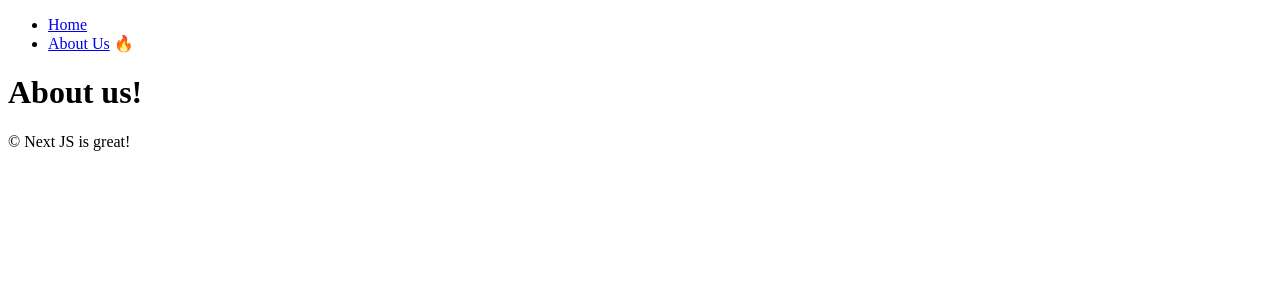
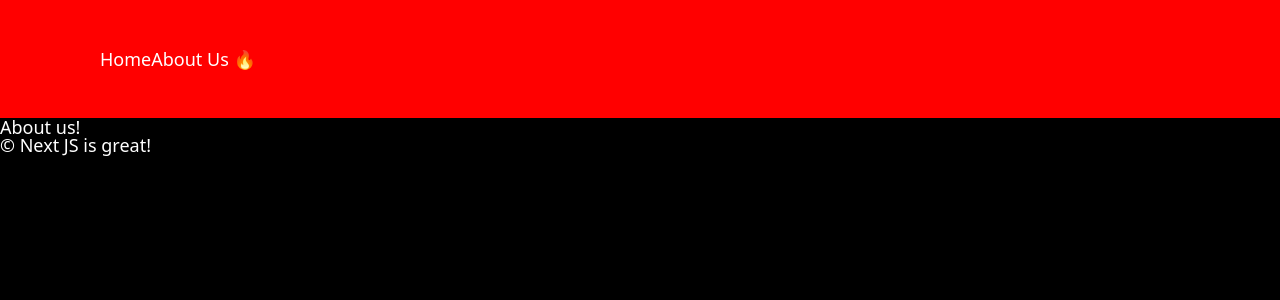
Before and after one commit to systic2/learn-nextjs14, a Next.js app: page /about-us in a window 1280 px wide. Shown: the top 300 px of the page. Built offline with nearby package versions, Linux system fonts and the light colour scheme.

Commit message:
CSS Modules

```diff
--- a/app/layout.tsx
+++ b/app/layout.tsx
@@ -1,3 +1,4 @@
+import "../styles/global.css";
 import { Metadata } from "next";
 import Navigation from "../components/navigation";
 
--- a/components/navigation.tsx
+++ b/components/navigation.tsx
@@ -3,13 +3,14 @@
 import Link from "next/link";
 import { usePathname } from "next/navigation";
 import { useState } from "react";
+import styles from "../styles/navigation.module.css";
 
 export default function Navigation() {
   const path = usePathname();
   const [count, setCount] = useState(0);
   return (
-    <nav>
-      <ul>
+    <nav className={styles.nav}>
+      <ul className={styles.list}>
         <li>
           <Link href="/">Home</Link> {path === "/" ? "🔥" : null}
         </li>
--- /dev/null
+++ b/styles/global.css
@@ -0,0 +1,141 @@
+html,
+body,
+div,
+span,
+applet,
+object,
+iframe,
+h1,
+h2,
+h3,
+h4,
+h5,
+h6,
+p,
+blockquote,
+pre,
+a,
+abbr,
+acronym,
+address,
+big,
+cite,
+code,
+del,
+dfn,
+em,
+img,
+ins,
+kbd,
+q,
+s,
+samp,
+small,
+strike,
+strong,
+sub,
+sup,
+tt,
+var,
+b,
+u,
+i,
+center,
+dl,
+dt,
+dd,
+ol,
+ul,
+li,
+fieldset,
+form,
+label,
+legend,
+table,
+caption,
+tbody,
+tfoot,
+thead,
+tr,
+th,
+td,
+article,
+aside,
+canvas,
+details,
+embed,
+figure,
+figcaption,
+footer,
+header,
+hgroup,
+menu,
+nav,
+output,
+ruby,
+section,
+summary,
+time,
+mark,
+audio,
+video {
+  margin: 0;
+  padding: 0;
+  border: 0;
+  font-size: 100%;
+  font: inherit;
+  vertical-align: baseline;
+}
+/* HTML5 display-role reset for older browsers */
+article,
+aside,
+details,
+figcaption,
+figure,
+footer,
+header,
+hgroup,
+menu,
+nav,
+section {
+  display: block;
+}
+body {
+  line-height: 1;
+}
+ol,
+ul {
+  list-style: none;
+}
+blockquote,
+q {
+  quotes: none;
+}
+blockquote:before,
+blockquote:after,
+q:before,
+q:after {
+  content: "";
+  content: none;
+}
+table {
+  border-collapse: collapse;
+  border-spacing: 0;
+}
+
+body {
+  font-family: system-ui, -apple-system, BlinkMacSystemFont, "Segoe UI", Roboto,
+    Oxygen, Ubuntu, Cantarell, "Open Sans", "Helvetica Neue", sans-serif;
+  background-color: black;
+  color: white;
+  font-size: 18px;
+}
+
+a {
+  color: inherit;
+  text-decoration: none;
+}
+
+a:hover {
+  text-decoration: underline;
+}
--- /dev/null
+++ b/styles/navigation.module.css
@@ -0,0 +1,8 @@
+.nav {
+  background-color: red;
+  padding: 50px 100px;
+}
+
+.list {
+  display: flex;
+}
```
